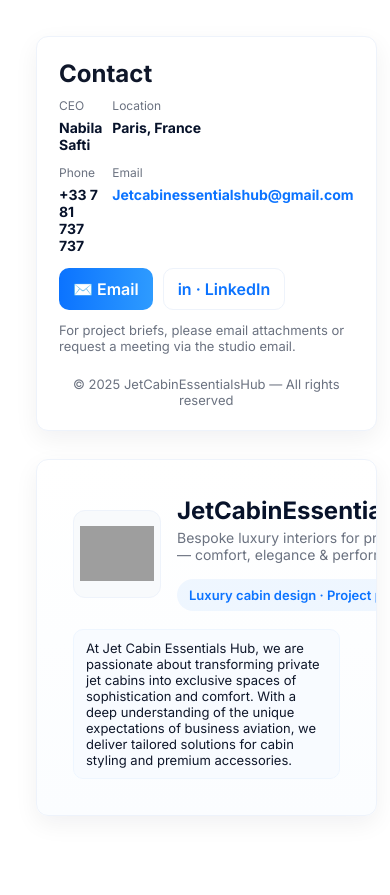
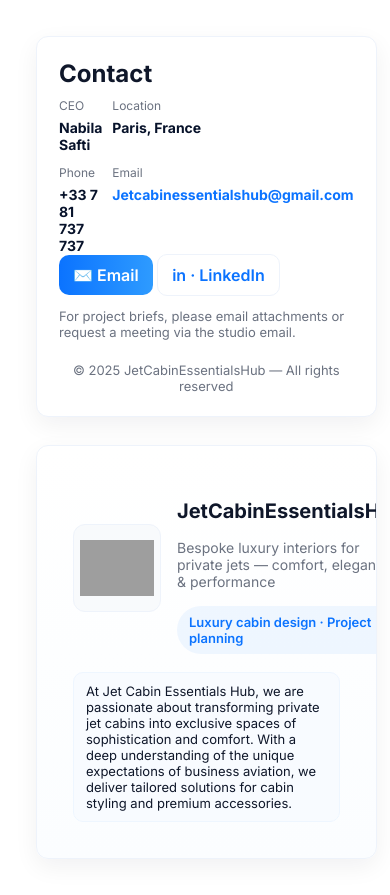
Before and after one commit to MelekJemiii/ContactPageJCEH, a plain HTML site: page index.html in a window 390 px wide. Before the commit the page ends 852 px from the top, so only its background shows below. Drawn offline with Linux system fonts and the light colour scheme; grey boxes are pictures that could not be loaded.

Commit message:
Update index.html

```diff
--- a/index.html
+++ b/index.html
@@ -22,15 +22,23 @@
     *{box-sizing:border-box}
     body{font-family:Inter,system-ui,Segoe UI,Arial,sans-serif;background:var(--bg);color:#0f172a;margin:0;min-height:100vh;display:flex;align-items:center;justify-content:center;padding:36px}
 
-    .wrap{width:100%;max-width:1100px;display:grid;grid-template-columns:1fr 380px;gap:28px;align-items:stretch}
-
+.wrap {
+  width: 100%;
+  max-width: 1100px;
+  display: grid;
+  grid-template-columns: 1fr 380px;
+  gap: 28px;
+  align-items: stretch;
+}
     /* left hero */
     .hero{background:linear-gradient(180deg,#ffffff,#fbfdff);padding:36px;border-radius:var(--radius);position:relative;overflow:hidden;border:1px solid #eef3fb;box-shadow:var(--shadow)}
     .hero .top{display:flex;gap:16px;align-items:center}
     .logo{width:88px;height:88px;border-radius:12px;overflow:hidden;flex:0 0 88px;background:#f8fafc;display:flex;align-items:center;justify-content:center;border:1px solid #eef3fb}
     .logo img{width:74px;height:74px;object-fit:contain}
 
-    h1.company{margin:0;font-size:24px;color:#07122a}
+h1.company {
+  font-size: clamp(20px, 5vw, 24px); /* scales with screen size */
+}
     p.tag{margin:4px 0 0;color:var(--muted);font-size:14px}
 
     .eyebrow{display:inline-block;margin-top:16px;padding:8px 12px;border-radius:999px;background:var(--glass);color:var(--accent);font-weight:600;font-size:13px}
@@ -48,7 +56,9 @@
     .meta .label{color:var(--muted);font-size:12px}
     .meta strong{color:#07122a;display:block;margin-top:6px}
 
-    .contact-actions{display:flex;gap:10px;margin-top:14px}
+ .contact-actions {
+  flex-direction: column; /* stack on mobile */
+}
     .btn{display:inline-flex;align-items:center;gap:10px;padding:10px 14px;border-radius:10px;font-weight:600;border:none;cursor:pointer;text-decoration:none}
     .btn.primary{background:linear-gradient(90deg,var(--accent),#2e9bff);color:#fff}
     .btn.ghost{background:transparent;border:1px solid #eef3fb;color:var(--accent)}
@@ -57,7 +67,21 @@
 
     footer{margin-top:22px;text-align:center;color:var(--muted);font-size:13px}
 
-    @media (max-width:980px){.wrap{grid-template-columns:1fr;max-width:720px} .hero{order:2} .card{order:1}}
+
+@media (max-width:980px) {
+  .wrap {
+    grid-template-columns: 1fr;
+    max-width: 100%;   /* allow full width on mobile */
+  }
+  .card {
+    width: 100%;       /* make sure it adapts */
+    max-width: 100%;
+  }
+   .contact-actions {
+    flex-direction: row; /* side by side on bigger screens */
+  }
+   .hero{order:2}
+}
   </style>
 </head>
 <body>
```
